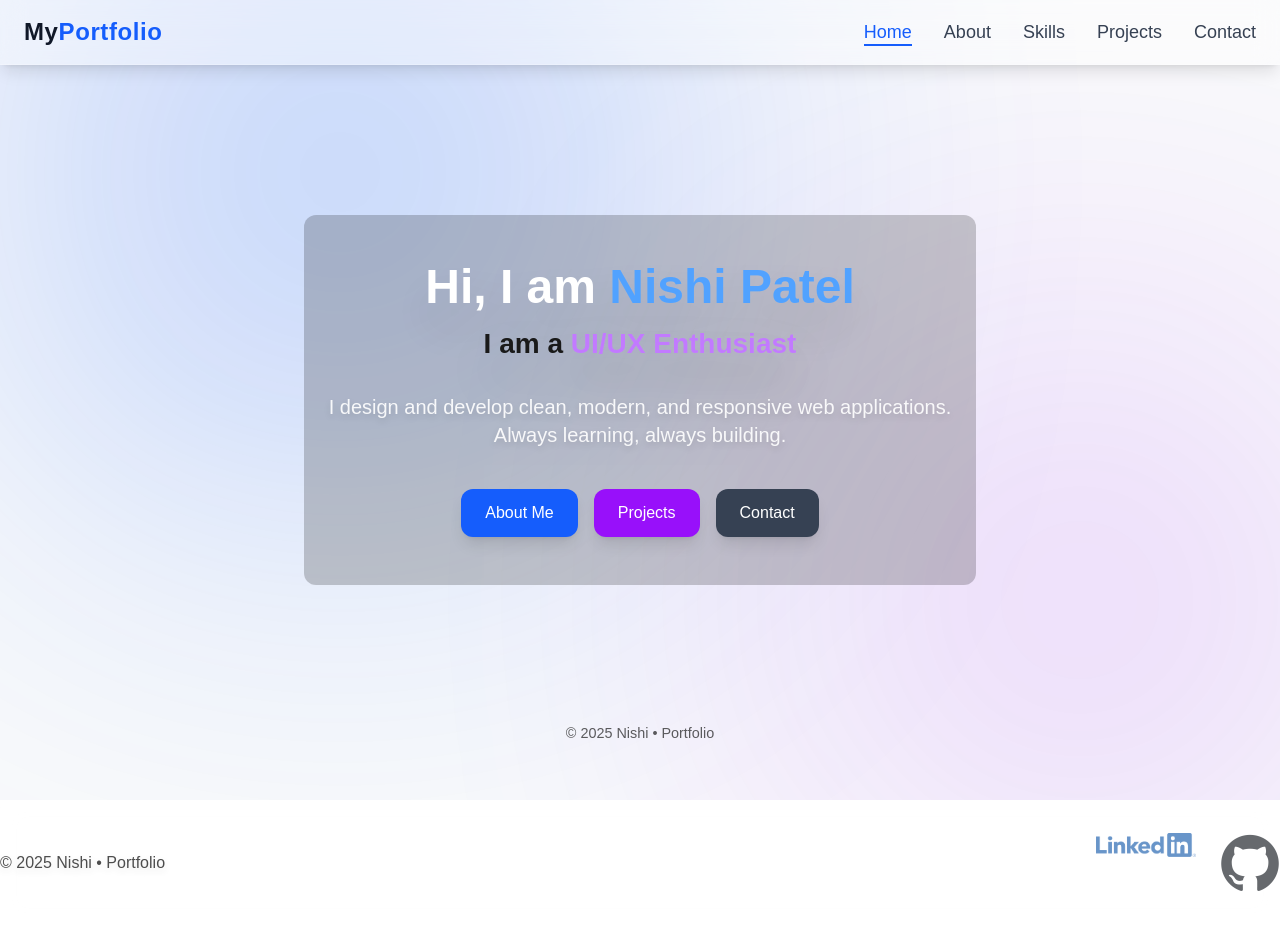
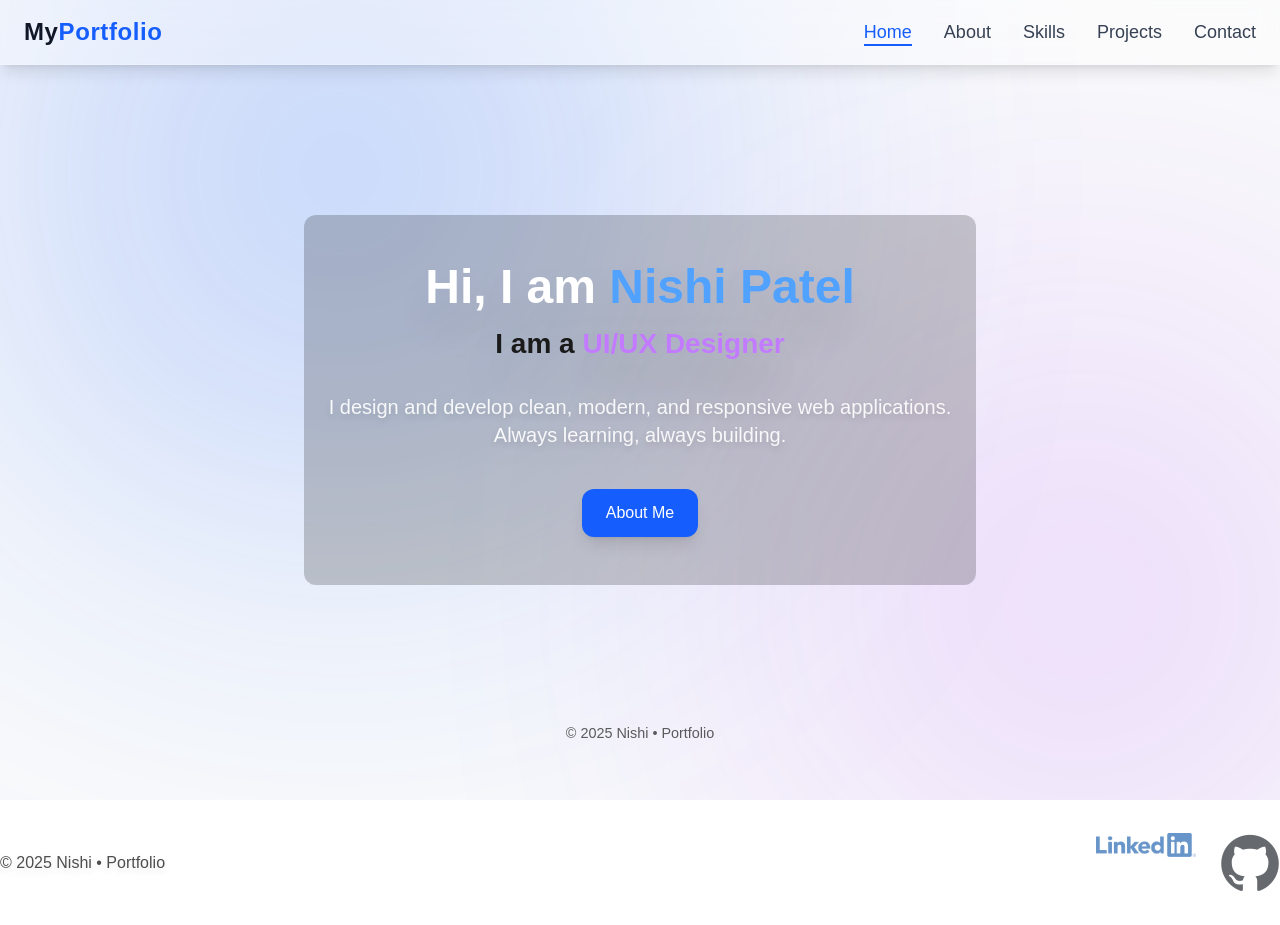
Before and after one commit to 200613775/comp2112-portfolio, a Next.js app: page / in a window 1280 px wide. Built offline with nearby package versions, Linux system fonts and the light colour scheme.

Commit message:
save changes

```diff
--- a/app/page.tsx
+++ b/app/page.tsx
@@ -5,7 +5,7 @@ import { useEffect, useState } from "react";
 
 export default function Home() {
   // eslint-disable-next-line react-hooks/exhaustive-deps
-  const words = ["Web Developer", "Frontend Designer", "UI/UX Enthusiast", "Creative Coder"];
+  const words = ["Web Developer", "Frontend Designer", "UI/UX Designer", "Creative Coder"];
   const [currentWord, setCurrentWord] = useState(words[0]);
   const [index, setIndex] = useState(0);
 
@@ -52,7 +52,7 @@ export default function Home() {
           >
             About Me
           </Link>
-          <Link
+          {/* <Link
             href="/projects"
             className="px-6 py-3 rounded-xl bg-purple-600 hover:bg-purple-700 transition shadow-lg text-white"
           >
@@ -63,7 +63,7 @@ export default function Home() {
             className="px-6 py-3 rounded-xl bg-gray-700 hover:bg-gray-600 transition shadow-lg text-white"
           >
             Contact
-          </Link>
+          </Link> */}
         </div>
       </section>
 
```
